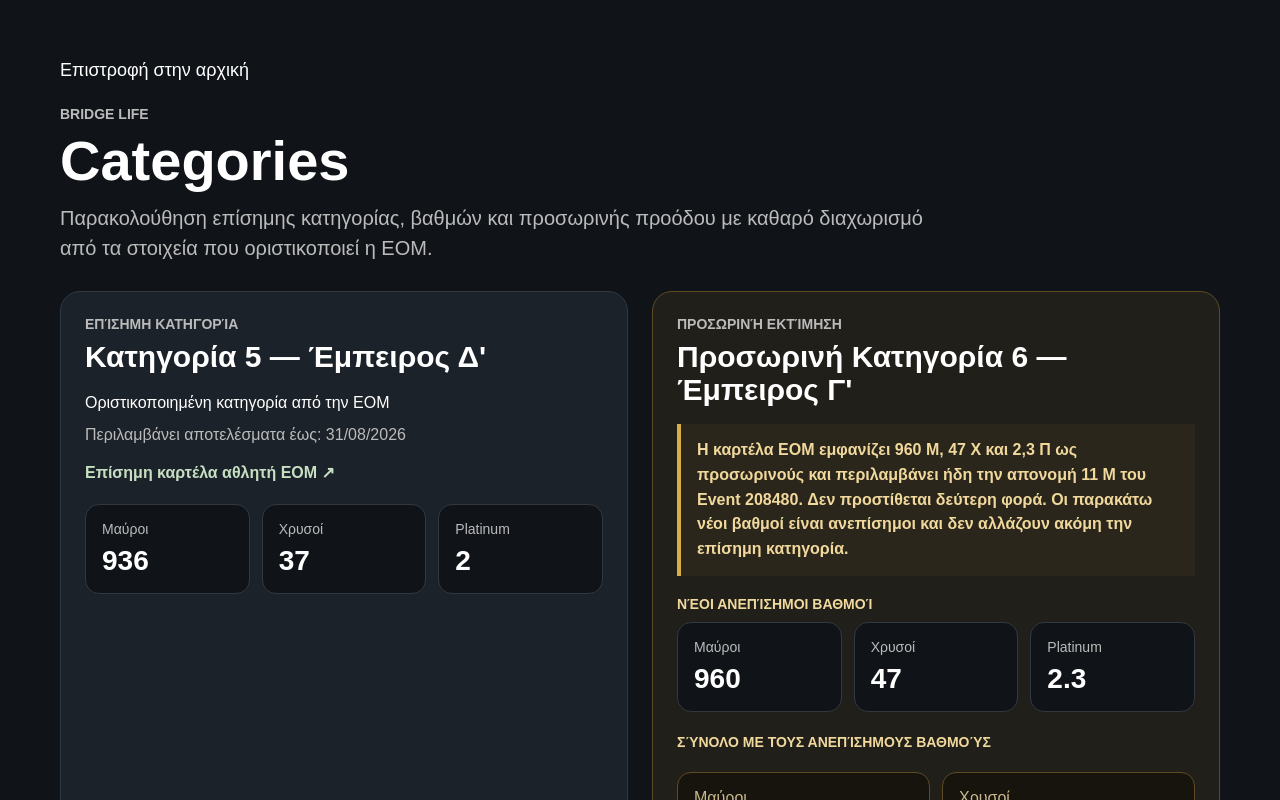
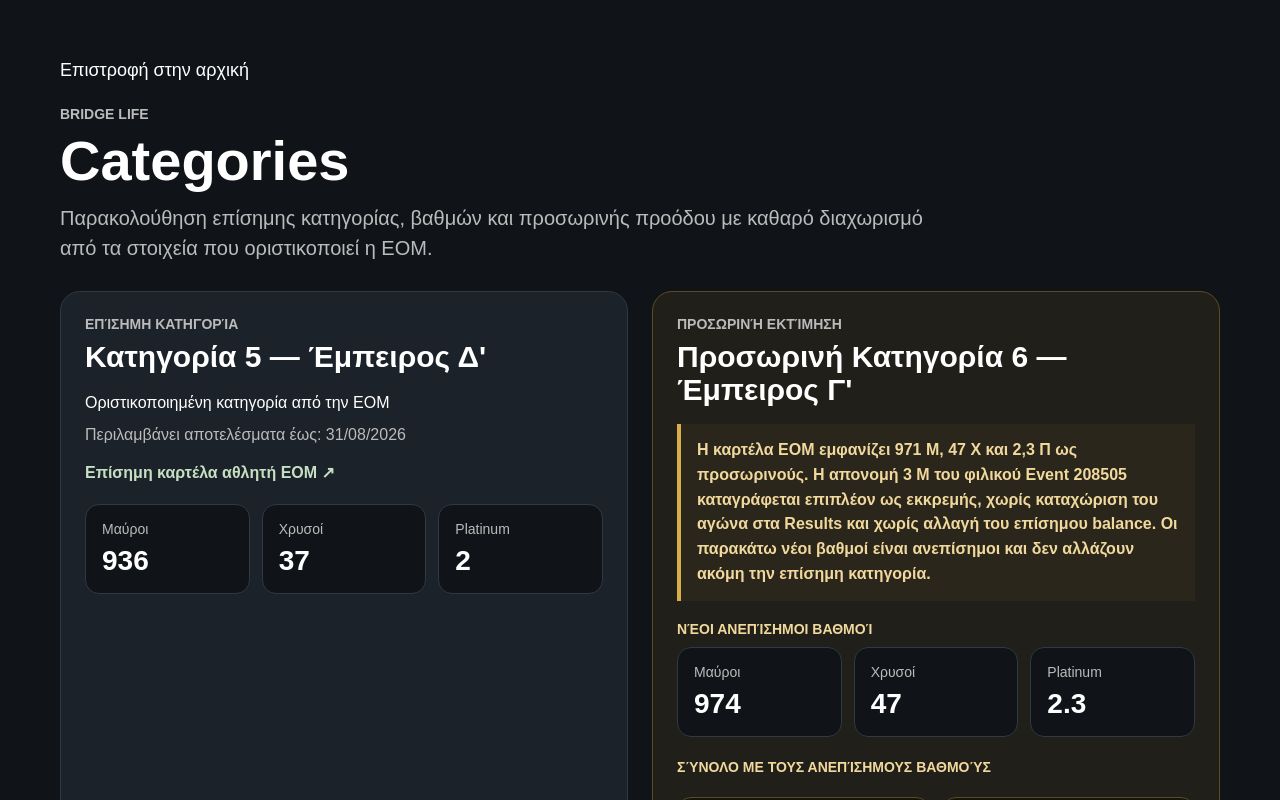
Before and after one commit to nick1stef2/bridge-life, a React (Vite) app: page /categories in a window 1280 px wide. Shown: the top 800 px of the page. Built offline with nearby package versions, Linux system fonts and the light colour scheme.

Commit message:
Update points from Event 208505

```diff
--- a/src/data/playerData.js
+++ b/src/data/playerData.js
@@ -7,12 +7,12 @@ export const playerData = {
     platinum: 2,
   },
   unofficialPoints: {
-    black: 960,
+    black: 974,
     gold: 47,
     platinum: 2.3,
   },
   pendingPoints: {
-    black: 1896,
+    black: 1910,
     gold: 84,
     platinum: 4.3,
   },
@@ -22,7 +22,7 @@ export const playerData = {
     updateCycle: "κάθε 4 μήνες",
     source: "ΕΟΜ – καρτέλα αθλητή 19350",
     sourceUrl: "https://hellasbridge.org/bridge/players/code/19350",
-    checkedAt: "2026-11-04",
-    pendingNotice: "Η καρτέλα ΕΟΜ εμφανίζει 960 Μ, 47 Χ και 2,3 Π ως προσωρινούς και περιλαμβάνει ήδη την απονομή 11 Μ του Event 208480. Δεν προστίθεται δεύτερη φορά.",
+    checkedAt: "2026-11-05",
+    pendingNotice: "Η καρτέλα ΕΟΜ εμφανίζει 971 Μ, 47 Χ και 2,3 Π ως προσωρινούς. Η απονομή 3 Μ του φιλικού Event 208505 καταγράφεται επιπλέον ως εκκρεμής, χωρίς καταχώριση του αγώνα στα Results και χωρίς αλλαγή του επίσημου balance.",
   },
 };
```
